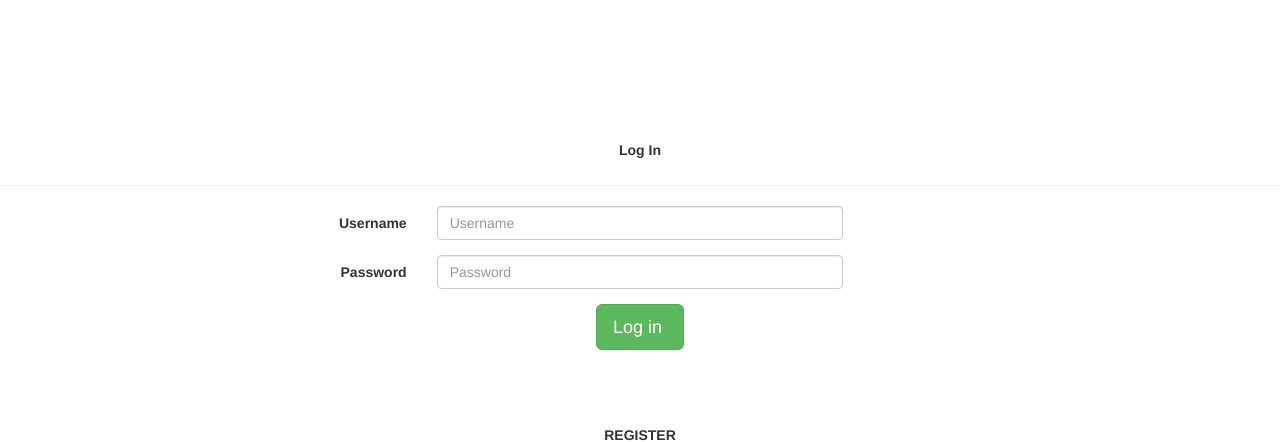
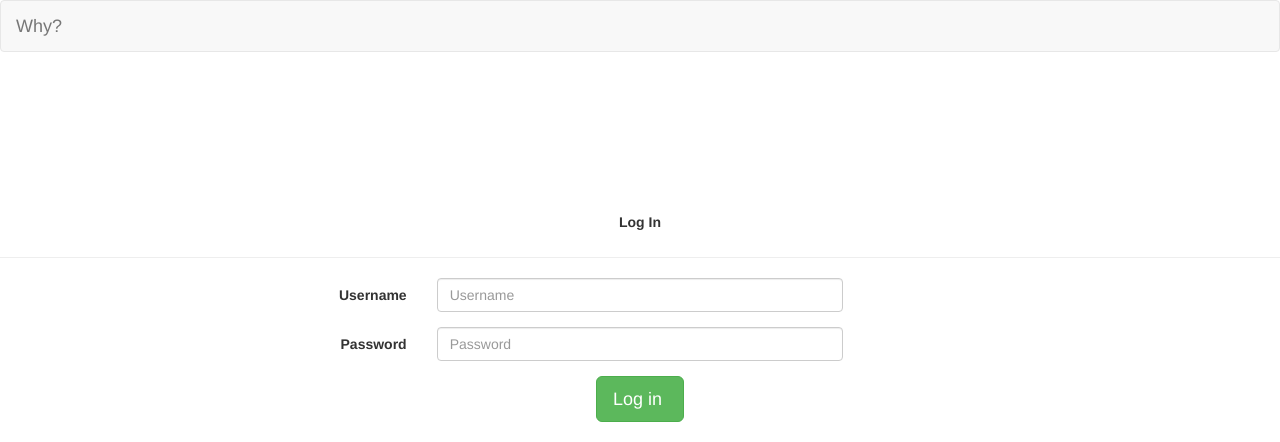
Before and after one commit to Metrevelli/anonymous-Blog, a PHP site: page / in a window 1280 px wide. Shown: the top 442 px of the page. Run offline with PHP 8.4, Linux system fonts and the light colour scheme; some libraries are stand-ins or nearby versions; some web fonts are replaced.

Commit message:
fixed logout on index page and added header file to comment sections

```diff
--- a/Includes/Partials/header.php
+++ b/Includes/Partials/header.php
@@ -16,3 +16,13 @@
     </style>
   </head>
   <body>
+    <nav class="navbar navbar-default">
+  <div class="container-fluid">
+    <div class="navbar-header">
+      <a class="navbar-brand" href="profile.php">Why? <?php echo isset($_SESSION['username']) ? $_SESSION['username'] : ''; ?></a>
+    </div>
+    <ul class="nav navbar-nav" style="float:right">
+     <?php echo isset($_SESSION['username']) ? '<li><a href="profile.php?logout">Log Out</a></li>':''; ?>
+    </ul>
+  </div>
+</nav>
```
Also changed, not shown: profile.php (+0 -11 lines).
